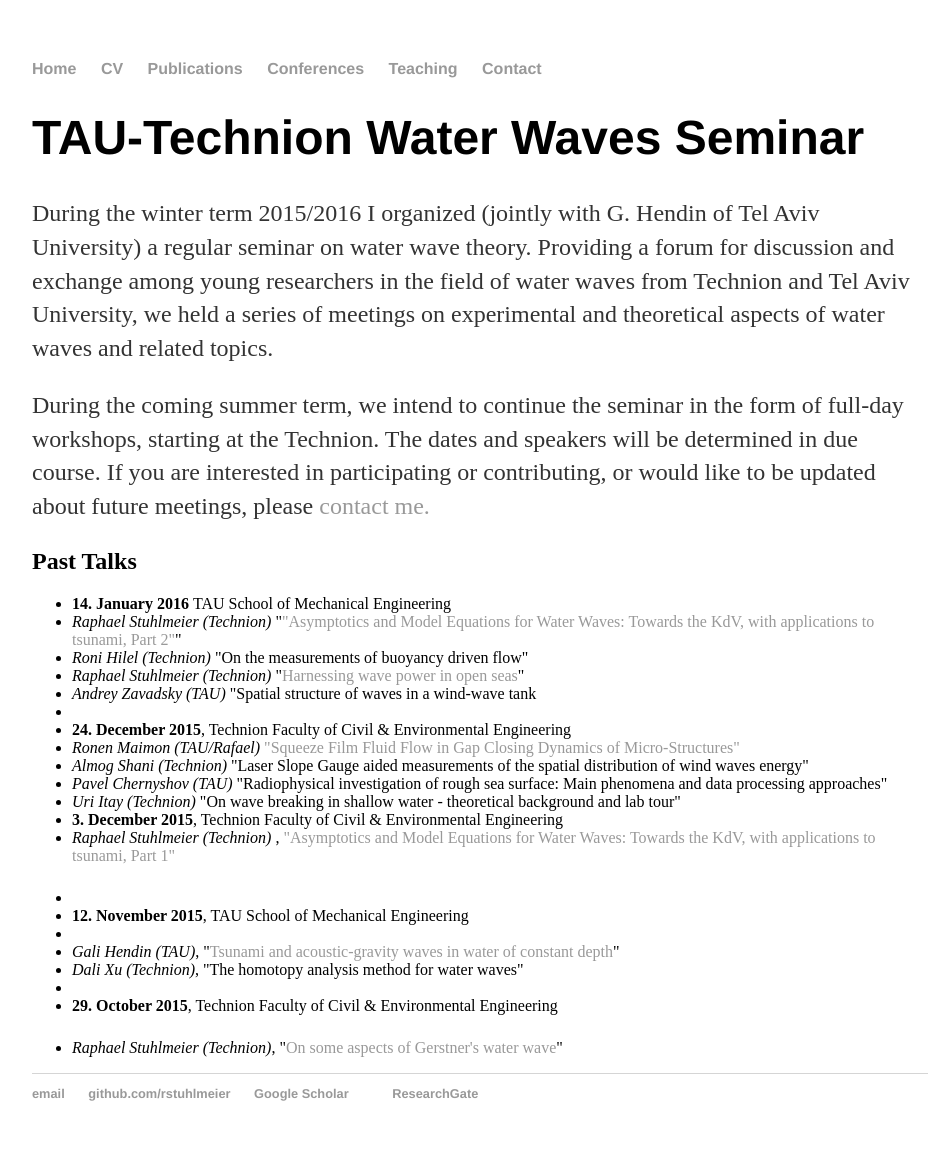
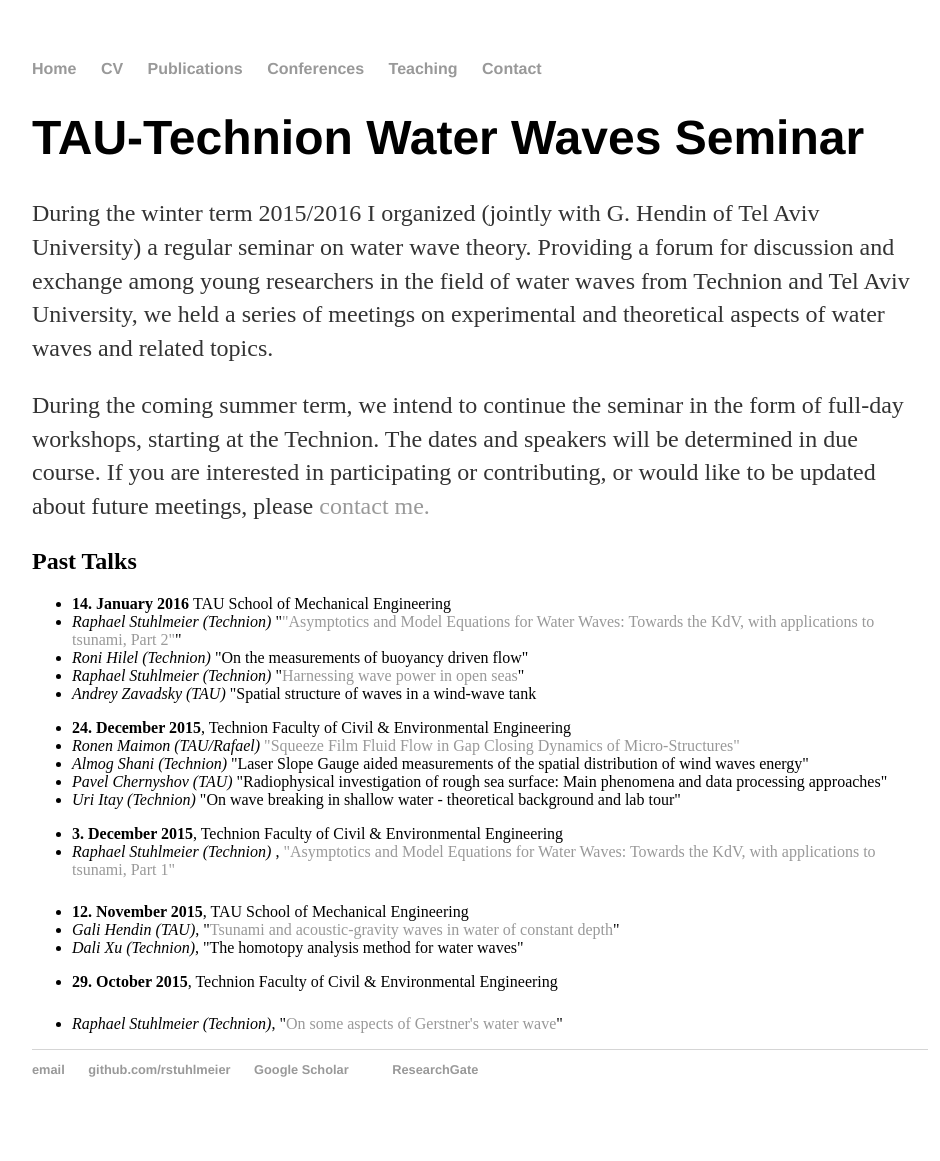
Before and after one commit to rstuhlmeier/rstuhlmeier.github.io, a Jekyll site: the page built from teaching/index.html, in a window 1280 px wide. Shown: the whole page, without its empty margins (160-1100 px from the left). Built offline with Jekyll 4.4.1, drawn with Linux system fonts in a browser that asks for light colours; after the commit the page ends 1137 px from its top, so only the background shows below that.

Commit message:
Update index.html

```diff
--- a/teaching/index.html
+++ b/teaching/index.html
@@ -21,23 +21,26 @@ title: Raphael Stuhlmeier - Teaching
             <li><em>  Roni Hilel (Technion) </em> "On the measurements of buoyancy driven flow"
             <li><em>  Raphael Stuhlmeier (Technion) </em> "<a href="RS_Wave_power_talk.pdf">Harnessing wave power in open seas</a>"
             <li><em>  Andrey Zavadsky (TAU)  </em> "Spatial structure of waves in a wind-wave tank
-            <li>
+</ul>
+            <ul>
             <li> <b>24. December 2015</b>, Technion Faculty of Civil & Environmental Engineering
-
             <li><i> Ronen Maimon (TAU/Rafael) </i> <a href="Abstracts/Ronen_Maimon_Abstract.pdf">"Squeeze
 Film Fluid Flow in Gap Closing Dynamics of Micro-Structures"</a>
 <li><i> Almog Shani (Technion) </i> "Laser Slope Gauge aided measurements of the spatial distribution of wind waves energy"
 <li><i> Pavel Chernyshov (TAU) </i> "Radiophysical investigation of rough sea surface: Main phenomena and data processing approaches"
 <li><i> Uri Itay (Technion) </i> "On wave breaking in shallow water - theoretical background and lab tour"
+</ul>
+            <ul>
             <li> <b>3. December 2015</b>, Technion Faculty of Civil & Environmental Engineering
 <li>
 <i> Raphael Stuhlmeier (Technion) </i>, <a href="RS_KdV_talk.pdf">"Asymptotics and Model Equations for Water Waves: Towards the KdV, with applications to tsunami, Part 1"</a></p>
-<li>
+</ul>
+<ul>
 <li><b>12. November 2015</b>, TAU School of Mechanical Engineering
-<li>
 <li><i>Gali Hendin (TAU)</i>, "<a href="Abstracts/Gali_Hendin_Abstract.pdf">Tsunami and acoustic-gravity waves in water of constant depth</a>"
 <li><i>Dali Xu (Technion)</i>, "The homotopy analysis method for water waves"
-<li>
+</ul>
+<ul>
 <li> <b>29. October 2015</b>, Technion Faculty of Civil & Environmental Engineering <p> </p>
 <li><i>Raphael Stuhlmeier (Technion)</i>, "<a href="Abstracts/RS_Gerstner_Waves.pdf">On some aspects of Gerstner's water wave</a>"
 </ul>
```
